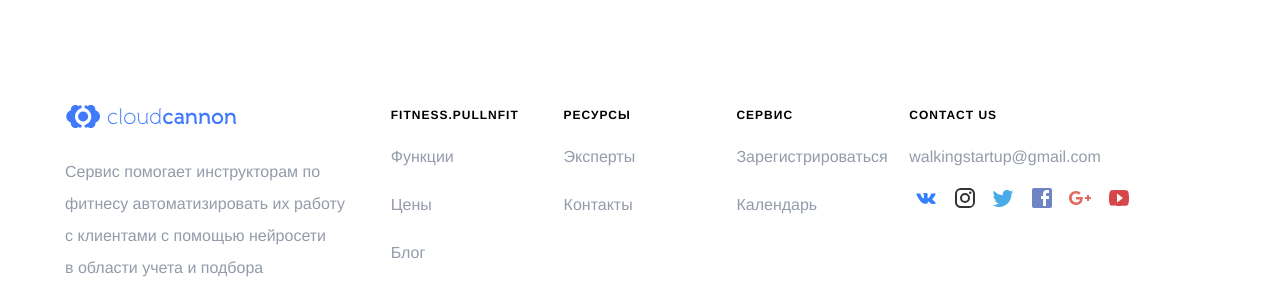
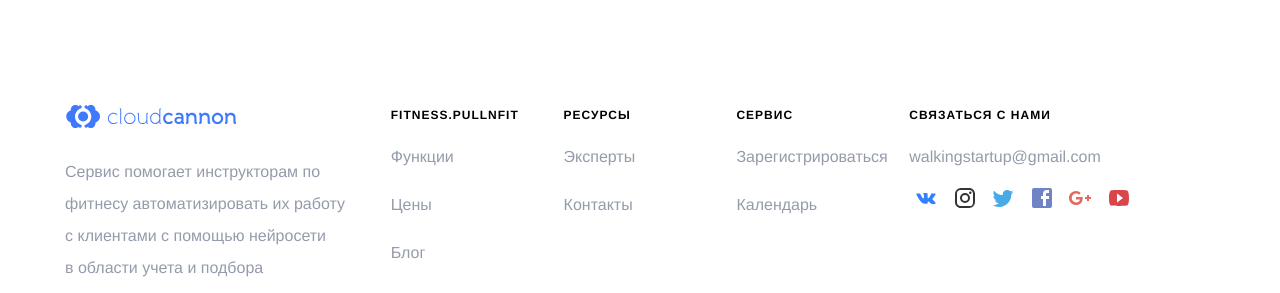
Before and after one commit to RakhimyanTim/fitness.github.io, a Jekyll site: the page built from pages/index.html, in a window 1280 px wide and 900 px high, scrolled down 3357 px. Shown: the part 368-661 px from the top of the window. Built offline with Jekyll 4.4.1, drawn with Linux system fonts in a browser that asks for light colours; some web fonts are replaced.

Commit message:
Update footer.html

```diff
--- a/_includes/navigation/footer.html
+++ b/_includes/navigation/footer.html
@@ -25,7 +25,7 @@
 
 			</ul>
 			<ul class="contact">
-				<li><h4>Contact Us</h4></li>
+				<li><h4>Связаться с нами</h4></li>
 				<li><a href="mailto:walkingstartup@gmail.com">walkingstartup@gmail.com</a></li>
 				<li class="social">
 					<a class="vkontakte" href="https://vk.com/Fitness.Pullnfit">{% include svgs/social-icon.html icon="vkontakte" %}</a>
```
